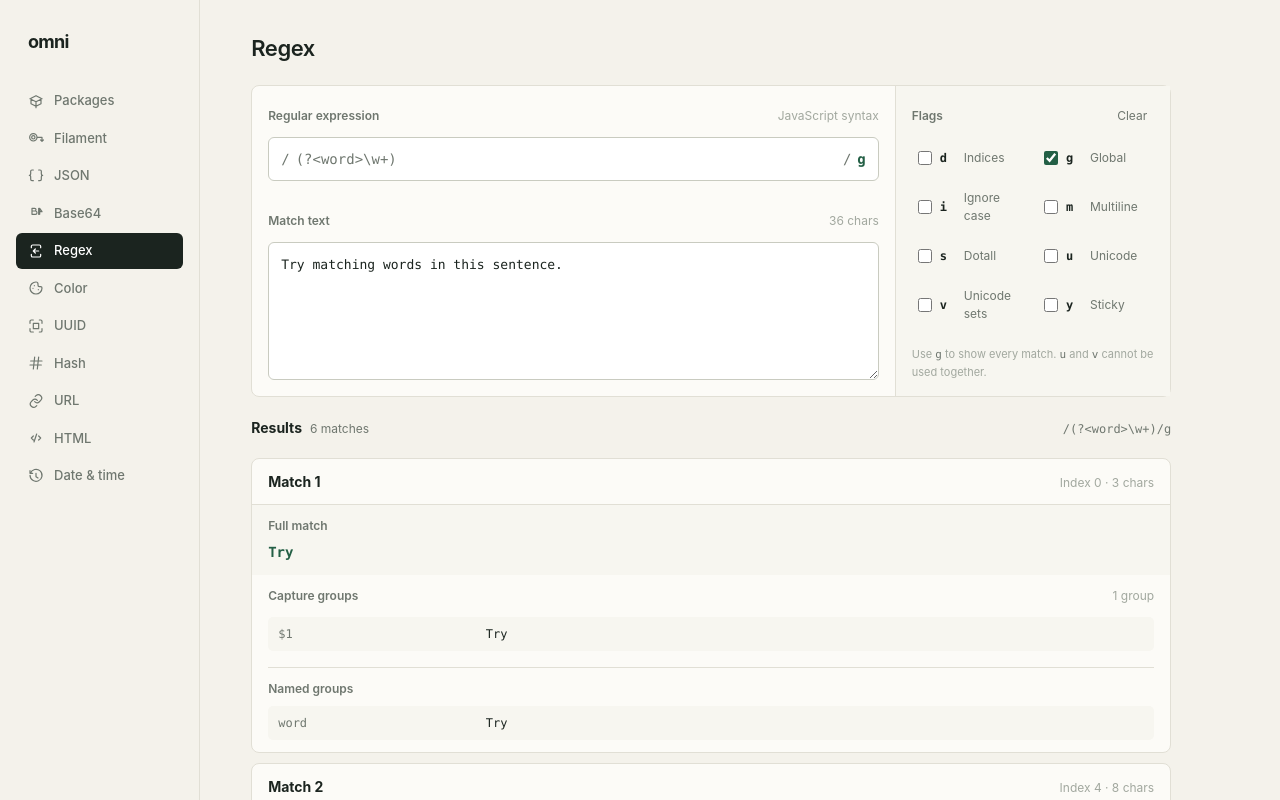
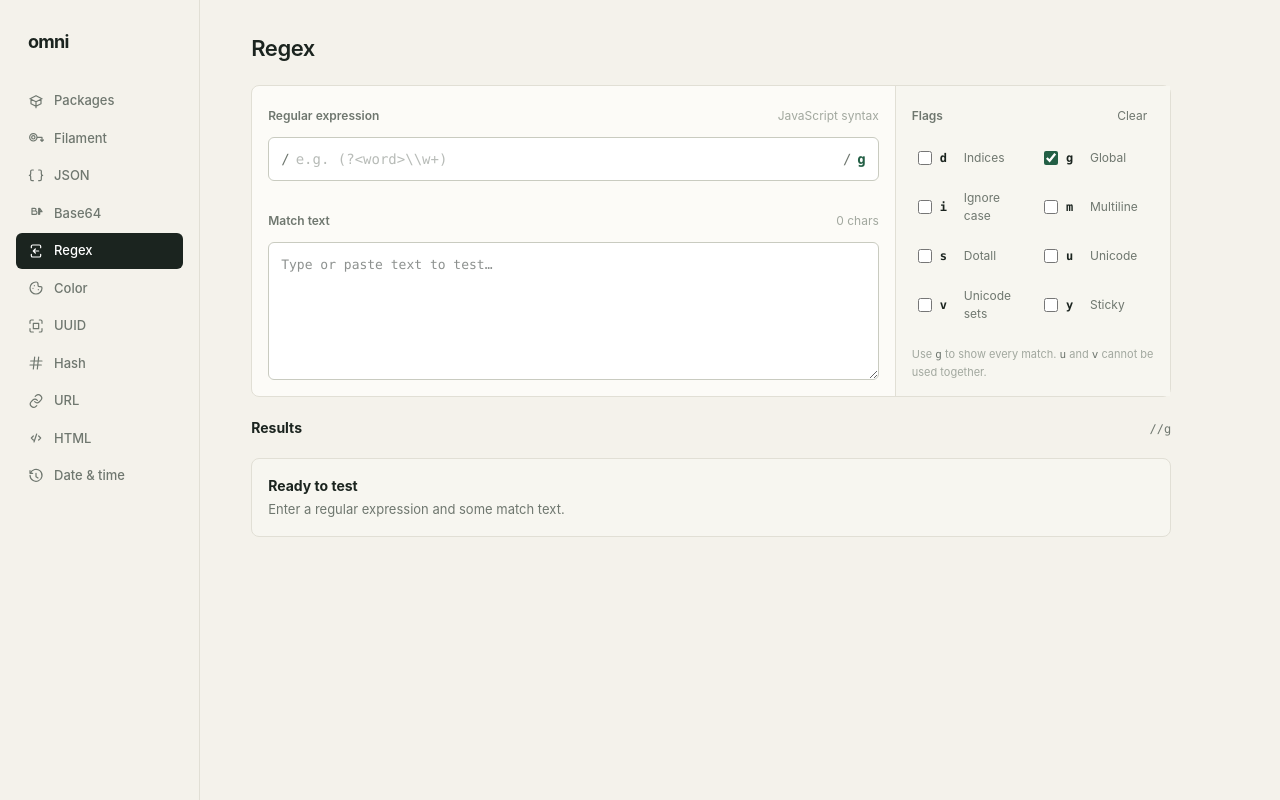
Before and after one commit to dimfeld/omniapp, a SvelteKit app: page /regex in a window 1280 px wide. Shown: the top 800 px of the page. Built offline with nearby package versions, Linux system fonts and the light colour scheme.

Commit message:
Avoid prefilled tool inputs

```diff
--- a/src/routes/color/+page.svelte
+++ b/src/routes/color/+page.svelte
@@ -7,8 +7,8 @@
     type ColorConversion,
   } from "$lib/colors";
 
-  let input = $state("#e85d04");
-  let pickerColor = $state("#e85d04");
+  let input = $state("");
+  let pickerColor = $state("#000000");
   let copied = $state("");
   const parsed = $derived(parseColor(input));
   const conversions = $derived<ColorConversion[]>(parsed ? getColorConversions(parsed) : []);
--- a/src/routes/regex/+page.svelte
+++ b/src/routes/regex/+page.svelte
@@ -12,8 +12,8 @@
     { flag: "y", label: "Sticky" },
   ];
 
-  let pattern = $state(String.raw`(?<word>\w+)`);
-  let text = $state("Try matching words in this sentence.");
+  let pattern = $state("");
+  let text = $state("");
   let enabledFlags = $state<Record<RegexFlag, boolean>>({
     d: false,
     g: true,
@@ -30,7 +30,7 @@
       .map(({ flag }) => flag)
       .join("")
   );
-  const result = $derived(testRegex(pattern, text, flags));
+  const result = $derived(pattern ? testRegex(pattern, text, flags) : null);
 
   function toggleFlag(flag: RegexFlag, checked: boolean) {
     enabledFlags[flag] = checked;
@@ -97,14 +97,19 @@
   <div class="results-head">
     <div>
       <strong>Results</strong>
-      {#if result.valid}
+      {#if result?.valid}
         <span>{result.matches.length} {result.matches.length === 1 ? "match" : "matches"}</span>
       {/if}
     </div>
     <code>/{pattern}/{flags}</code>
   </div>
 
-  {#if !result.valid}
+  {#if !result}
+    <div class="empty">
+      <strong>Ready to test</strong>
+      <span>Enter a regular expression and some match text.</span>
+    </div>
+  {:else if !result.valid}
     <div class="error" role="alert">
       <strong>Invalid regular expression</strong>
       <span>{result.error}</span>
--- a/src/routes/uuid/+page.svelte
+++ b/src/routes/uuid/+page.svelte
@@ -13,7 +13,7 @@
   ];
 
   let selectedVersion = $state<UUIDVersion>("v4");
-  let name = $state("example.com");
+  let name = $state("");
   let namespaceType = $state<"dns" | "url" | "custom">("dns");
   let customNamespace = $state("");
   let generatedUuid = $state("");
```
Also changed, not shown: 1 other file (tests, documents, lock files or other folders).
